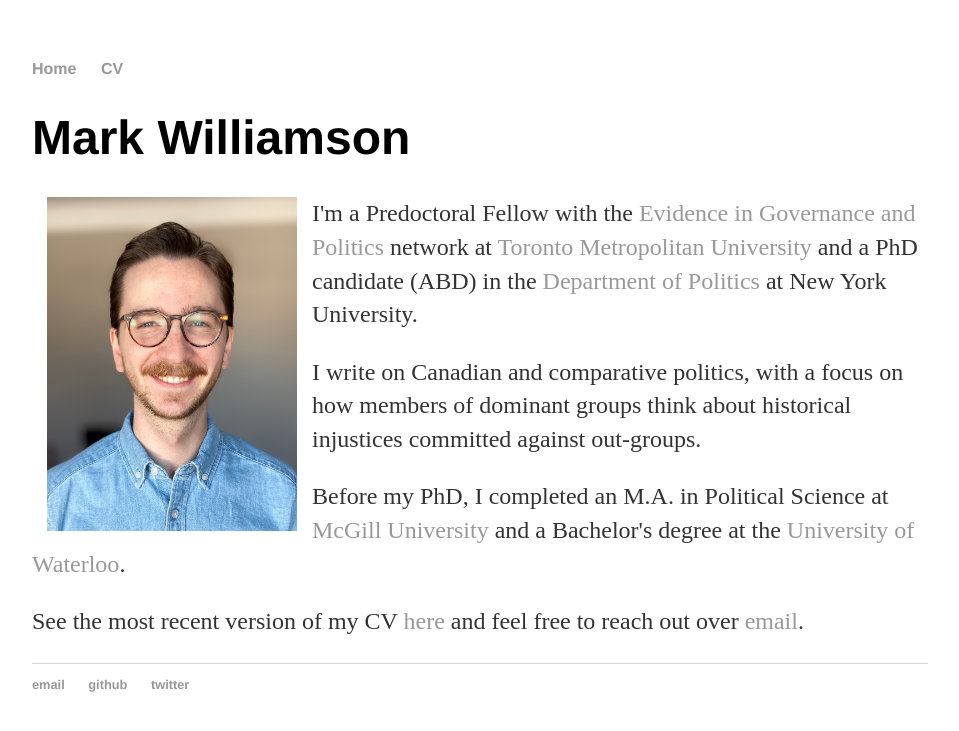
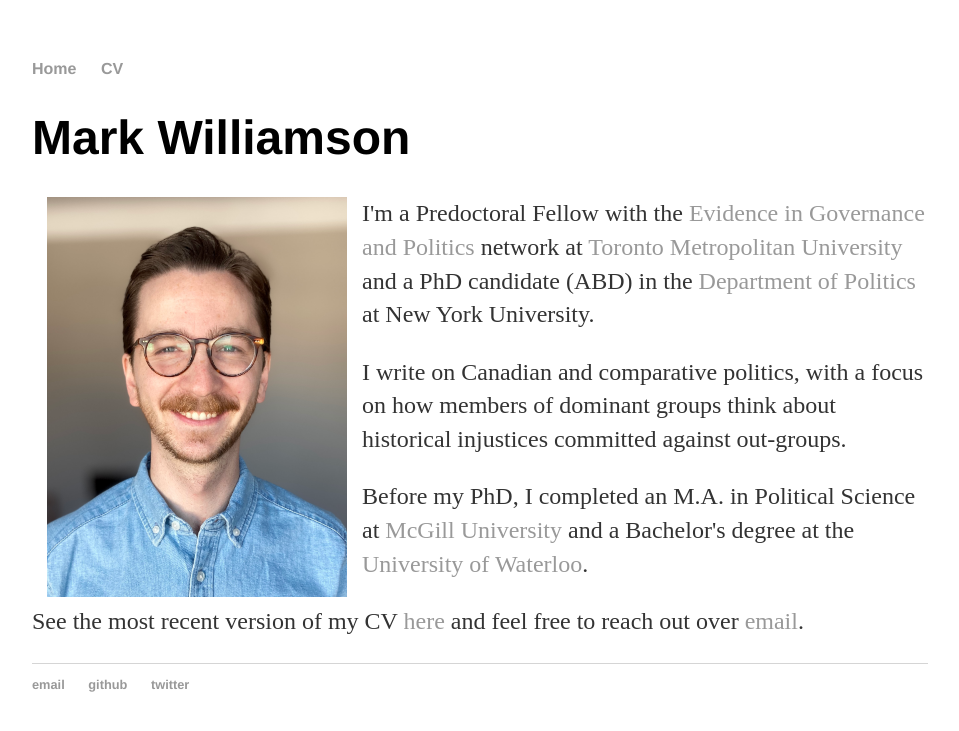
Before and after one commit to mark-williamson/mark-williamson.github.io, a Jekyll site: the page built from index.html, in a window 1280 px wide. Shown: the top 731 px of the page, without its empty margins (160-1119 px from the left). Built offline with Jekyll 4.4.1, drawn with Linux system fonts in a browser that asks for light colours.

Commit message:
Update index.html
Fix photo

```diff
--- a/index.html
+++ b/index.html
@@ -4,7 +4,7 @@
 ---
 <div class="blurb">
 	<h1>Mark Williamson</h1>
-	<img src="assets/profile_photo2.jpeg" style="padding:0 15px;width:250px;float:left;"/>
+	<img src="assets/profile_photo2.jpeg" style="padding:0 15px;width:300px;float:left;"/>
 	<p>I'm a Predoctoral Fellow with the <a href="https://egap.org">Evidence in Governance and Politics</a> network at <a href="https://www.torontomu.ca/">Toronto Metropolitan University</a> and a PhD candidate (ABD) in the <a href="http://as.nyu.edu/politics.html">Department of Politics</a> at New York University. </p>
 	<p>I write on Canadian and comparative politics, with a focus on how members of dominant groups think about historical injustices committed against out-groups.</p>
 	<p> Before my PhD, I completed an M.A. in Political Science at <a href="http://mcgill.ca">McGill University</a> and a Bachelor's degree at the <a href="http://uwaterloo.ca">University of Waterloo</a>.</p>
```
